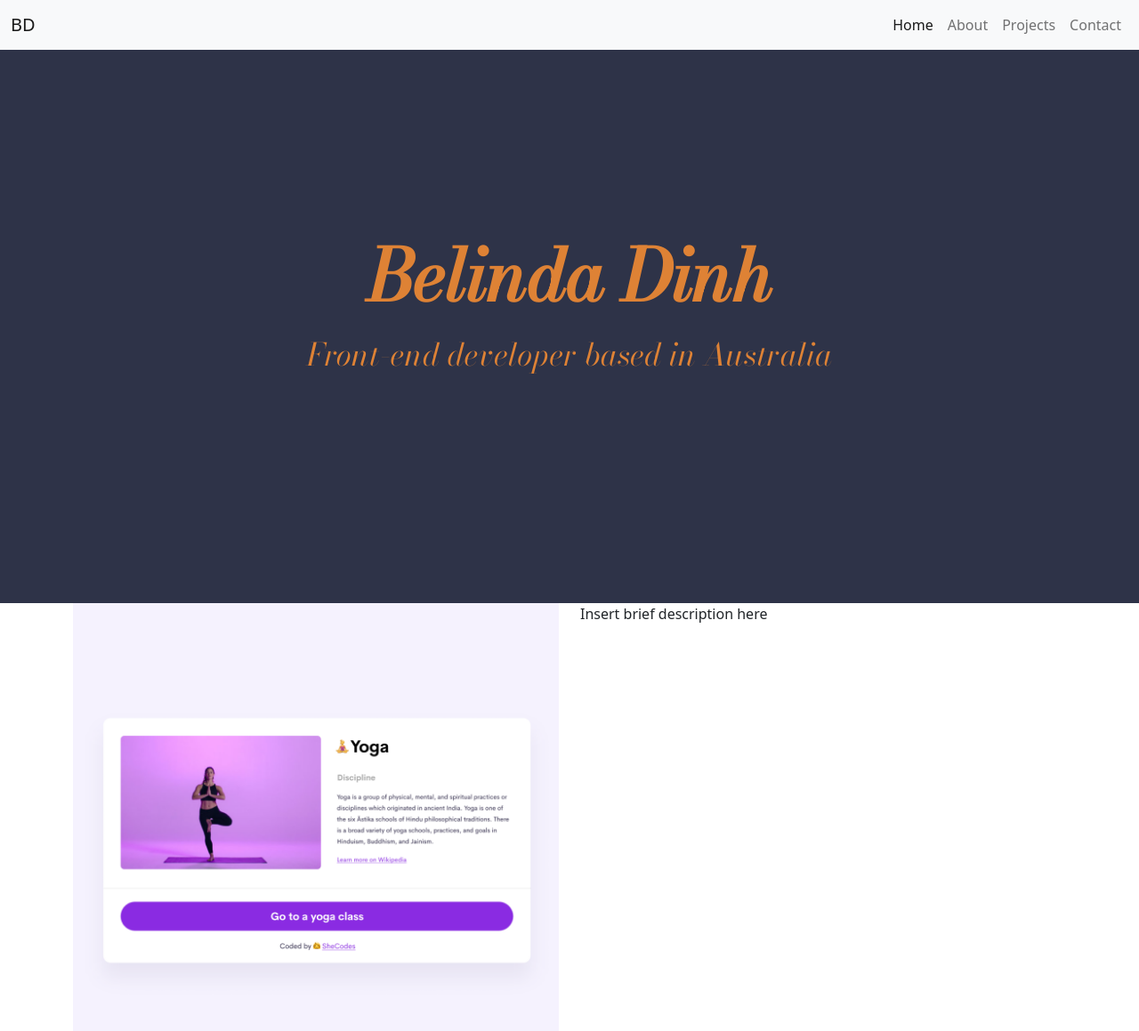
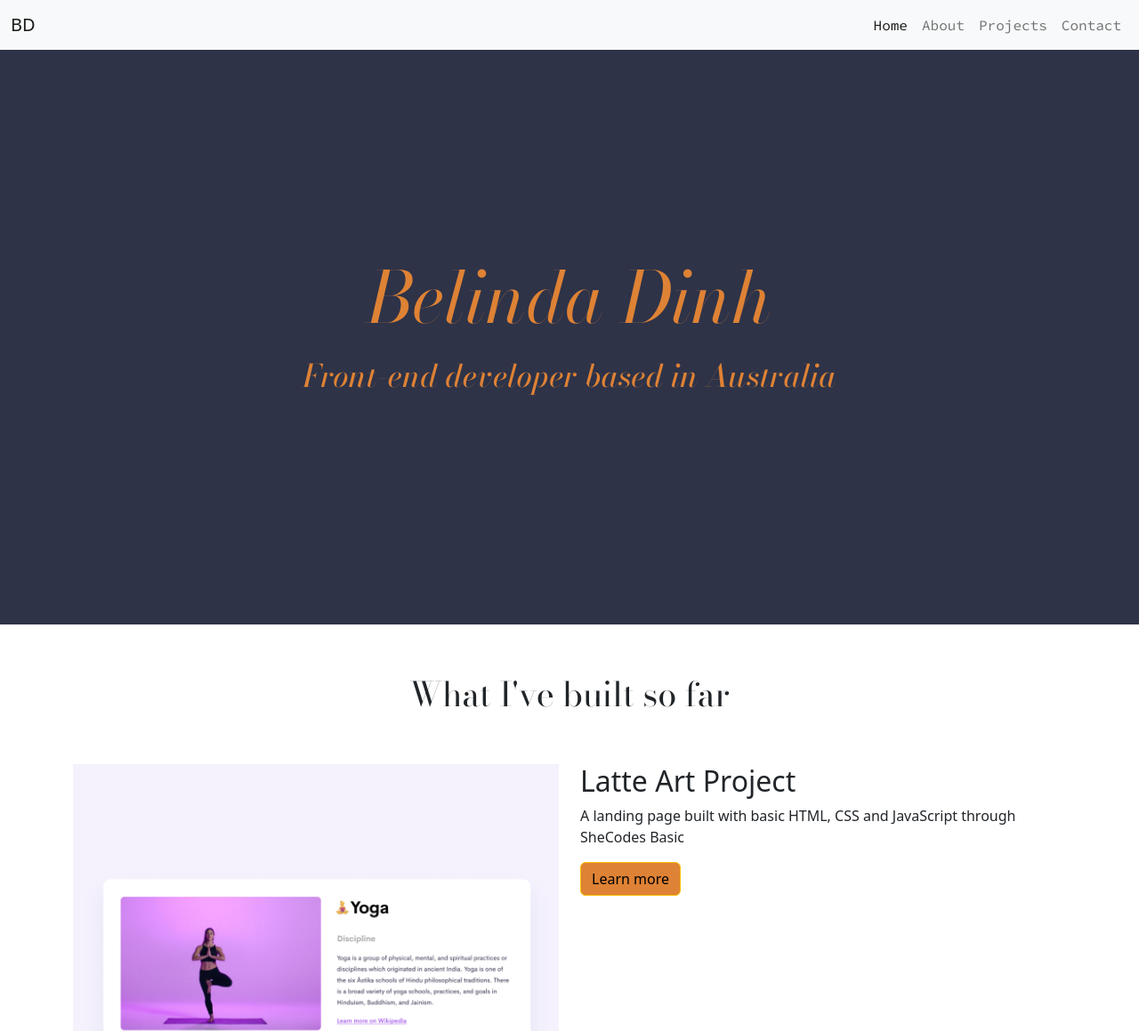
Before and after one commit to Belzie1300/portfolio-project, a plain HTML site: page index.html in a window 1280 px wide. Shown: the top 1159 px of the page at 89% size. Drawn offline with nearby package versions, Linux system fonts and the light colour scheme; a web font is replaced by a local one.

Commit message:
edited content

```diff
--- a/index.html
+++ b/index.html
@@ -10,9 +10,12 @@
     <link rel="preconnect" href="https://fonts.gstatic.com" crossorigin />
     <link rel="preconnect" href="https://fonts.googleapis.com" />
     <link rel="preconnect" href="https://fonts.gstatic.com" crossorigin />
+    <link rel="preconnect" href="https://fonts.googleapis.com" />
+    <link rel="preconnect" href="https://fonts.gstatic.com" crossorigin />
     <link
-      href="https://fonts.googleapis.com/css2?family=Alumni+Sans+Pinstripe&family=Bodoni+Moda:ital,opsz,wght@0,6..96,400;0,6..96,800;1,6..96,400&family=Major+Mono+Display&family=Source+Code+Pro:wght@200;400&display=swap"
+      href="https://fonts.googleapis.com/css2?family=Bodoni+Moda:ital,opsz,wght@0,6..96,400;0,6..96,500;0,6..96,600;0,6..96,700;0,6..96,800;1,6..96,400;1,6..96,500;1,6..96,600;1,6..96,700&family=JetBrains+Mono:ital,wght@0,600;1,400;1,600&family=Source+Code+Pro:wght@200;400&display=swap"
       rel="stylesheet"
+    />
     />
     <script
       src="https://kit.fontawesome.com/af3f9edfd7.js"
@@ -67,19 +70,31 @@
       <h3>Front-end developer based in Australia</h3>
     </div>
     <div class="container">
+      <div class="sub-heading">What I've built so far</div>
       <div class="row">
         <div class="col-6">
           <img src="/images/yoga.png" alt="Yoga App" class="img-fluid" />
         </div>
-        <div class="col-6"><p>Insert brief description here</p></div>
-        <div class="col-6"><p>Insert brief description here</p></div>
         <div class="col-6">
-          <img src="/images/yoga.png" alt="Yoga App" class="img-fluid" />
+          <h2>Latte Art Project</h2>
+          <p>
+            A landing page built with basic HTML, CSS and JavaScript through
+            SheCodes Basic
+          </p>
+          <a href="#" class="btn btn-warning bg-orange">Learn more</a>
+        </div>
+        <div class="col-6">
+          <h2>Weather Project</h2>
+          <p>
+            Featuring live data through API, I created an interactive
+            application built with advanced HTML, CSS and vanilla JavaScript
+            through SheCodes Plus
+          </p>
+          <a href="#" class="btn btn-warning bg-orange">Learn more</a>
         </div>
         <div class="col-6">
           <img src="/images/yoga.png" alt="Yoga App" class="img-fluid" />
         </div>
-        <div class="col-6"><p>Insert brief description here</p></div>
       </div>
     </div>
   </body>
--- a/src/style.css
+++ b/src/style.css
@@ -1,12 +1,12 @@
 :root {
-  --heading-font-family: "Major Mono Display", monospace;
-  --body-font-family: "Alumni Sans Pinstripe", sans-serif;
-  --option-font-1: "Bodoni Moda", serif;
-  --option-font-2: "Source Code Pro", monospace;
+  --heading-font-family: "Bodoni Moda", serif;
+  --body-font-family: "Source Code Pro", monospace;
   --color-option-1: #de8235;
   --color-option-2: #8facca;
 }
-
+ul {
+  font-family: var(--body-font-family);
+}
 .hero {
   background-color: #2e3348;
   text-align: center;
@@ -16,12 +16,22 @@
 h1 {
   font-size: 80px;
   line-height: 1.5;
-  font-family: var(--option-font-1);
+  font-family: var(--heading-font-family);
   font-style: italic;
-  font-weight: 800;
+  font-weight: 400;
 }
 h3 {
   font-size: 35px;
-  font-family: var(--option-font-1);
+  font-family: var(--heading-font-family);
   font-style: italic;
 }
+
+.sub-heading {
+  font-size: 38px;
+  text-align: center;
+  padding: 50px 0;
+  font-family: var(--heading-font-family);
+}
+.bg-orange {
+  background: #de8235;
+}
```
